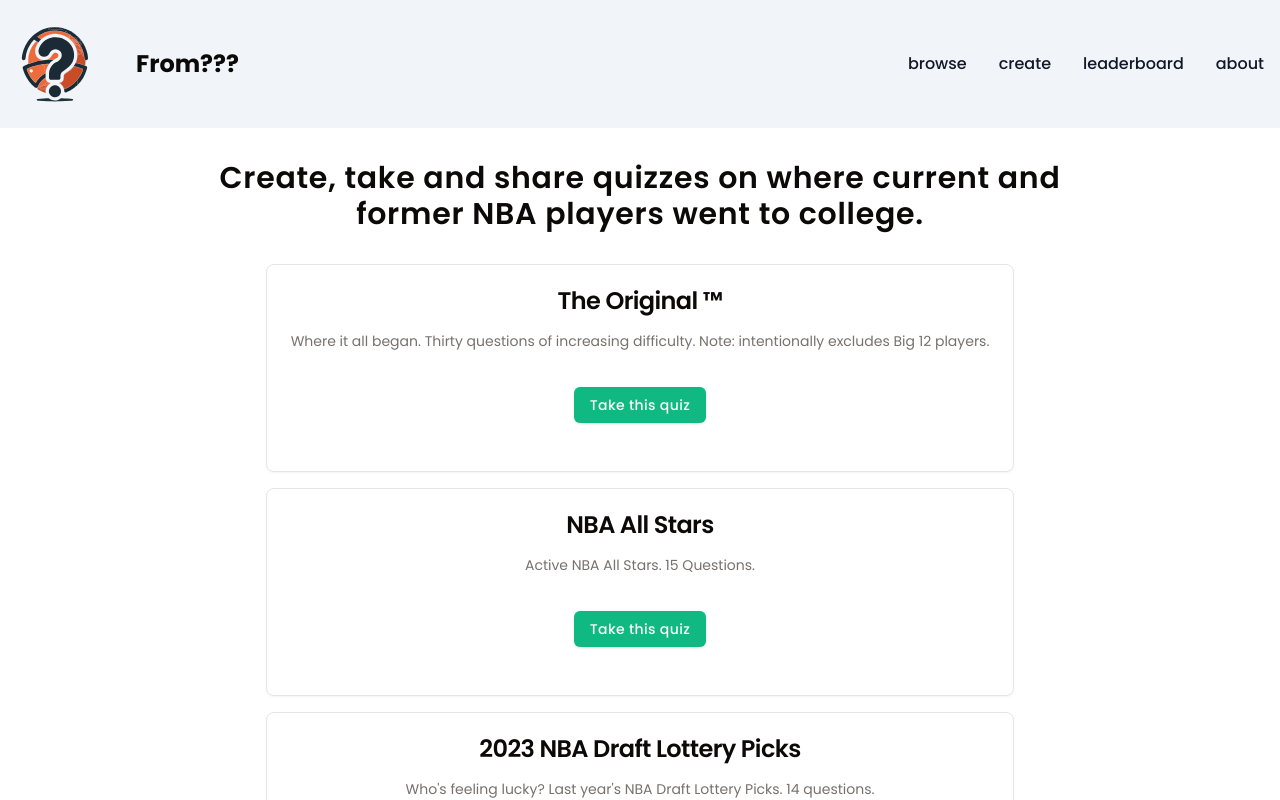
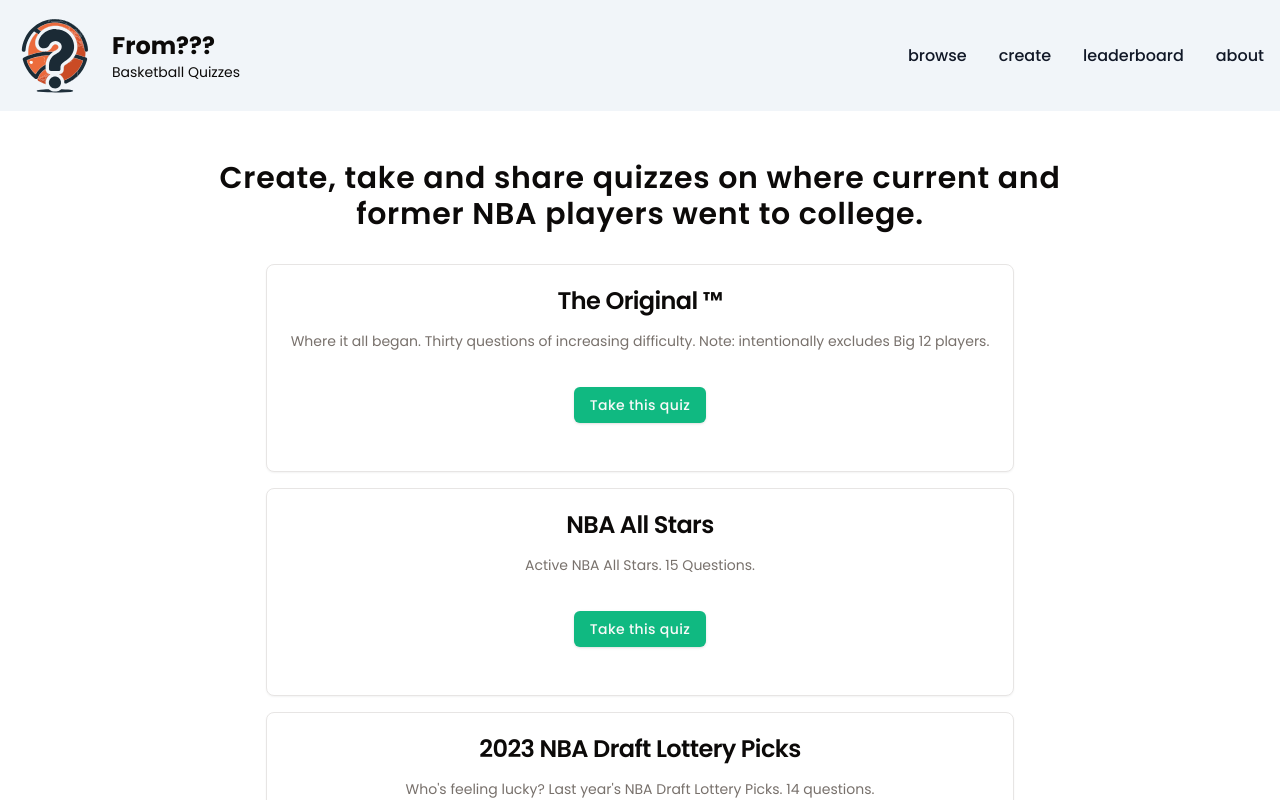
Before and after one commit to etnichols/frommm, a Next.js app: page / in a window 1280 px wide. Built offline with nearby package versions, Linux system fonts and the light colour scheme.

Commit message:
settings, new nav bar

```diff
--- a/package.json
+++ b/package.json
@@ -12,6 +12,7 @@
     "@radix-ui/react-dialog": "^1.0.5",
     "@radix-ui/react-icons": "^1.3.0",
     "@radix-ui/react-label": "^2.0.2",
+    "@radix-ui/react-navigation-menu": "^1.2.1",
     "@radix-ui/react-popover": "^1.0.7",
     "@radix-ui/react-scroll-area": "^1.0.5",
     "@radix-ui/react-slot": "^1.0.2",
@@ -19,6 +20,7 @@
     "classnames": "^2.5.1",
     "clsx": "^2.1.0",
     "cmdk": "^0.2.1",
+    "lucide": "^0.453.0",
     "lucide-react": "^0.358.0",
     "mongodb": "^6.3.0",
     "mongoose": "^8.2.2",
--- /dev/null
+++ b/src/components/icons.tsx
@@ -0,0 +1,7 @@
+import { Settings } from 'lucide-react'
+
+const Icons = {
+  settings: Settings,
+}
+
+export default Icons
--- a/src/components/nav-bar.tsx
+++ b/src/components/nav-bar.tsx
@@ -25,6 +25,7 @@ export default function NavBar() {
   return (
     <nav ref={ref} className="h-32 fixed left-0 top-0 w-screen z-40">
       <div className="flex bg-slate-100 flex-wrap items-center justify-between p-4">
+        <div className="flex items-center gap-4">
           <a href="/" className="flex place-items-center gap-2 lg:pointer-events-auto lg:p-0">
             <Image
               src="/from_logo.svg"
@@ -33,8 +34,12 @@ export default function NavBar() {
               width={80}
               height={20}
             />
-          <div className="m-4 p-4 text-2xl font-bold">From???</div>
           </a>
+          <div className="flex flex-col">
+            <div className="text-2xl font-bold">From???</div>
+            <div className="text-sm">Basketball Quizzes</div>
+          </div>
+        </div>
         <button
           onClick={() => setShowNav(!showNav)}
           type="button"
```
Also changed, not shown: 1 other file (tests, documents, lock files or other folders). Lines whose indentation alone changed are shown as unchanged.
